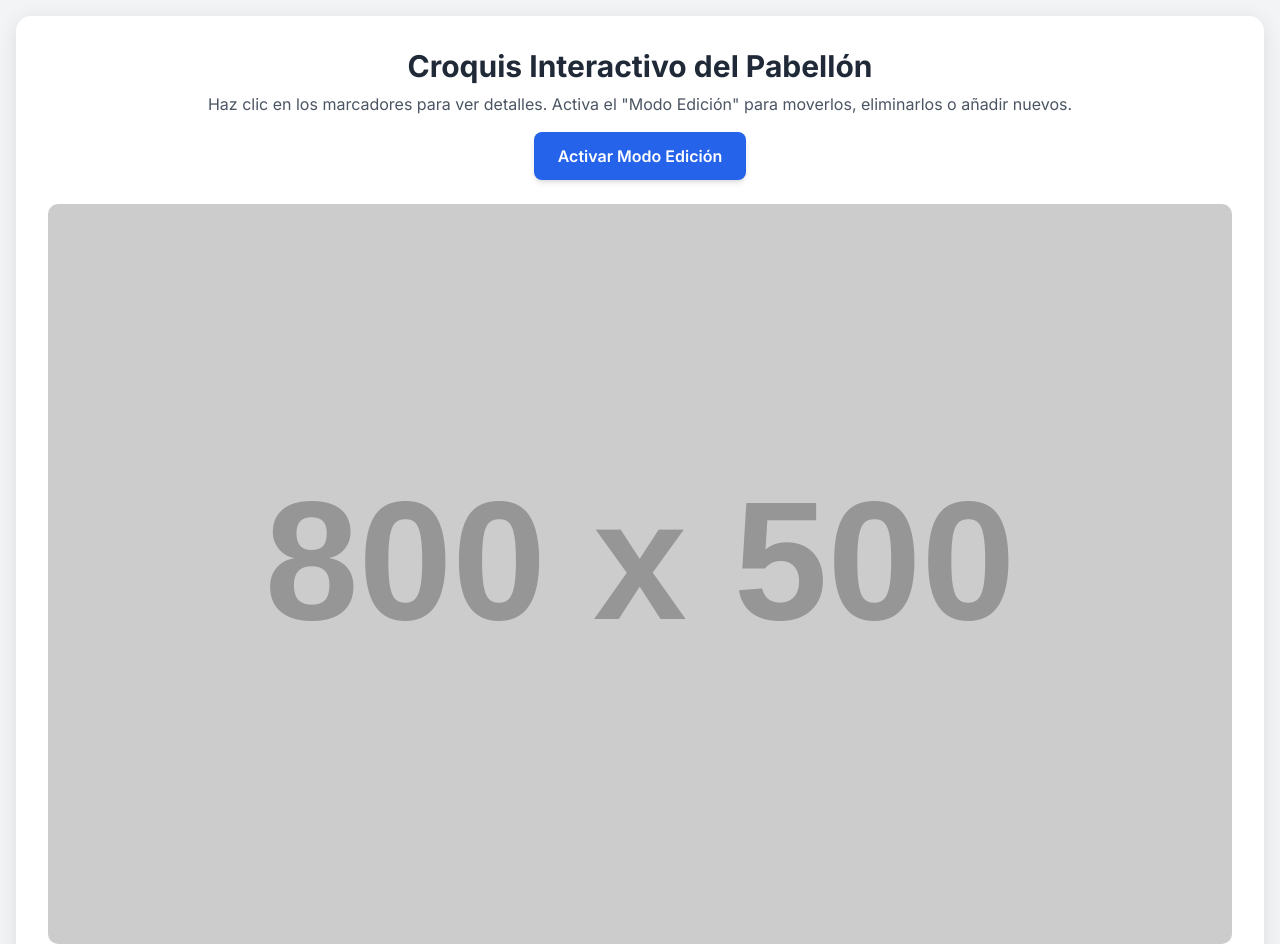
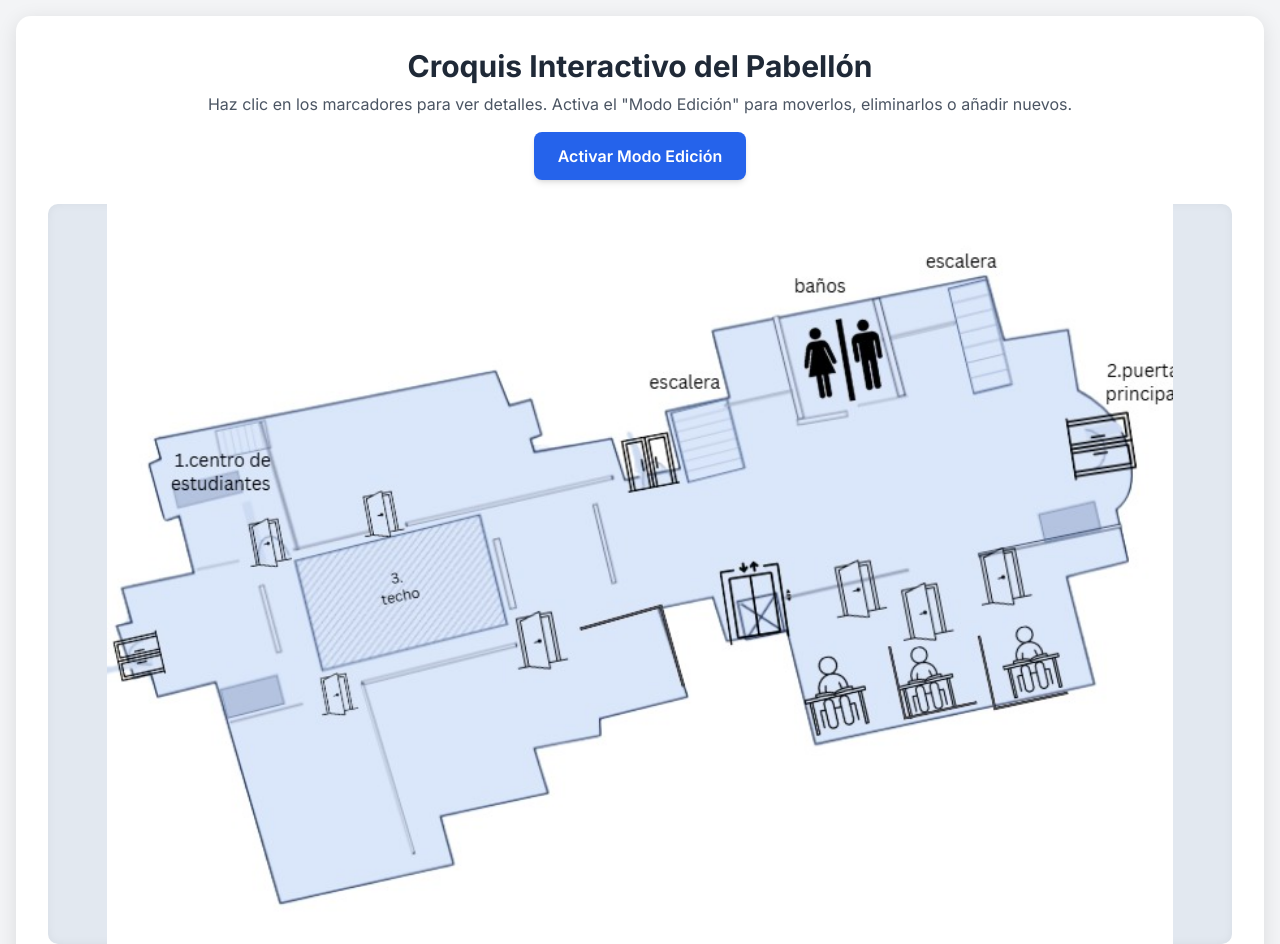
Before and after one commit to sebatorres231/casaverd2, a plain HTML site: page index.htm in a window 1280 px wide. Shown: the top 944 px of the page. Drawn offline with nearby package versions, Linux system fonts and the light colour scheme; placeholder pictures from the web are drawn by us.

Commit message:
Update index.htm

```diff
--- a/index.htm
+++ b/index.htm
@@ -342,7 +342,7 @@
         <div id="imageContainer" class="image-container">
             <!-- The main croquis image. Replaced local file with a placeholder. -->
             <img id="mainImage"
-                 src="https://placehold.co/800x500/E2E8F0/4A5568?text=Croquis+del+Pabell%C3%B3n"
+                 src="Imagen de WhatsApp 2025-06-12 a las 17.47.07_95294d95.jpg"
                  alt="Croquis del Pabellón"
                  onerror="this.onerror=null; this.src='https://placehold.co/800x500/FEE2E2/B91C1C?text=Error+al+cargar+la+imagen';">
             <!-- Markers will be injected here by JavaScript -->
```
